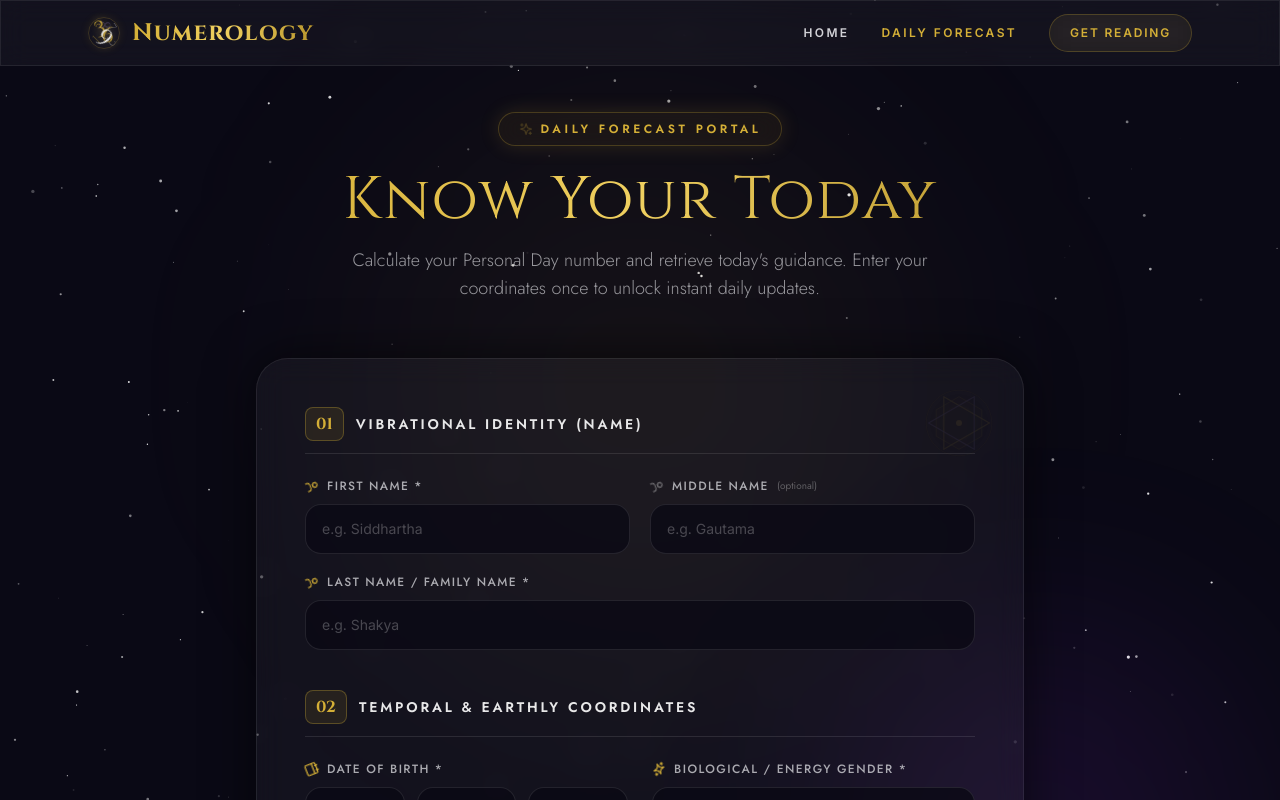
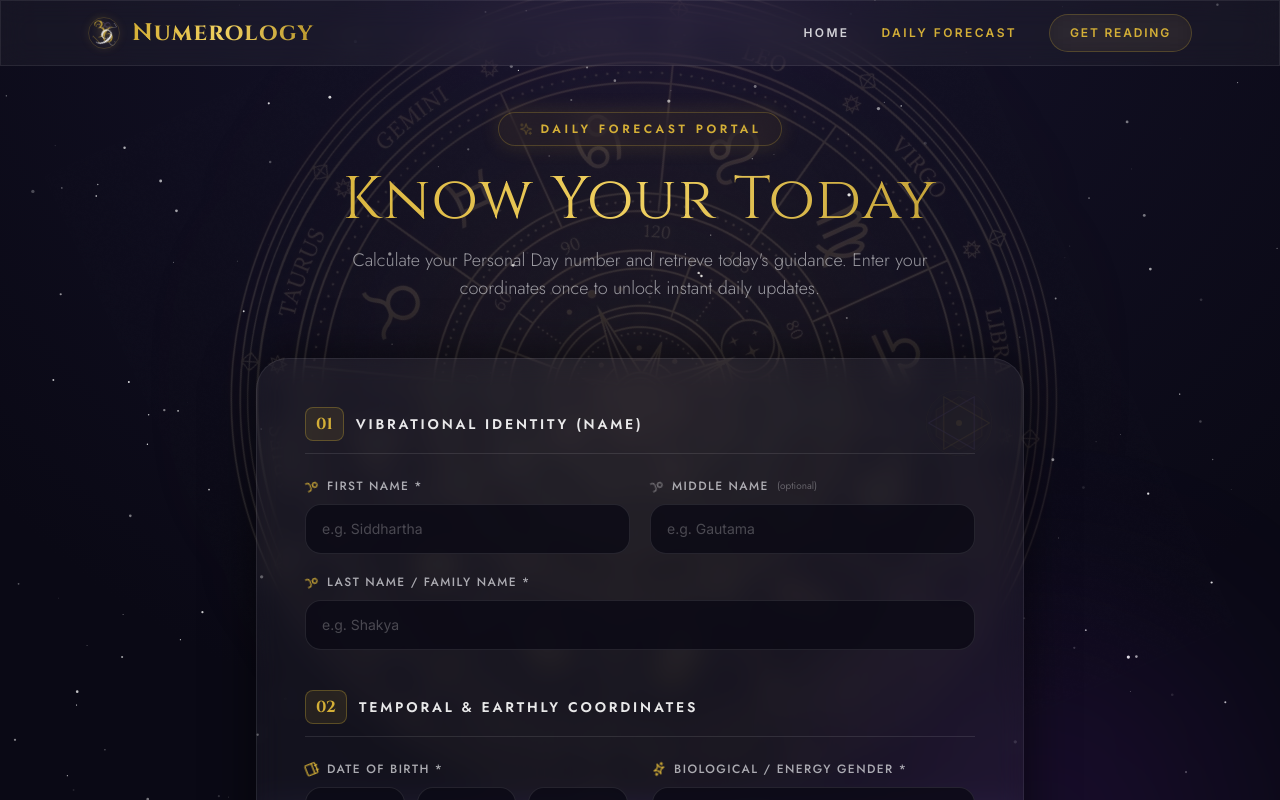
Before and after one commit to sauravbhojak/ai-numerology, a React (Vite) app in the folder frontend/: page /daily in a window 1280 px wide. Shown: the top 800 px of the page. Built offline with nearby package versions, Linux system fonts and the light colour scheme; the HTML template or start-up script is replaced by a standard one.

Commit message:
feat: add GeneratePage for report input and DailyPage placeholder

```diff
--- a/frontend/src/pages/DailyPage.tsx
+++ b/frontend/src/pages/DailyPage.tsx
@@ -177,7 +177,7 @@ export default function DailyPage() {
   const parsedSections = forecast ? parseDailyForecast(forecast.forecast) : [];
 
   return (
-    <div className="min-h-screen relative overflow-hidden bg-cosmic-black flex flex-col justify-between">
+    <div className="min-h-screen relative overflow-hidden flex flex-col justify-between">
       <StarField />
       <Navbar />
 
@@ -214,7 +214,7 @@ export default function DailyPage() {
                 initial={{ opacity: 0, y: 30 }}
                 animate={{ opacity: 1, y: 0 }}
                 transition={{ duration: 0.8, delay: 0.15 }}
-                className="glass rounded-[32px] p-6 sm:p-12 border border-cosmic-gold/20 shadow-[0_0_50px_rgba(0,0,0,0.6)] backdrop-blur-2xl relative"
+                className="glass rounded-[32px] p-6 sm:p-12 border border-cosmic-gold/20 shadow-[0_0_50px_rgba(0,0,0,0.6)] relative"
               >
                 <div className="absolute top-6 right-6 opacity-10 pointer-events-none hidden sm:block">
                   <SacredGeometry size={80} />
--- a/frontend/src/pages/GeneratePage.tsx
+++ b/frontend/src/pages/GeneratePage.tsx
@@ -104,7 +104,7 @@ export default function GeneratePage() {
   };
 
   return (
-    <div className="min-h-screen relative overflow-hidden bg-cosmic-black">
+    <div className="min-h-screen relative overflow-hidden">
       <StarField />
       <Navbar />
 
@@ -138,7 +138,7 @@ export default function GeneratePage() {
             initial={{ opacity: 0, y: 30 }}
             animate={{ opacity: 1, y: 0 }}
             transition={{ duration: 0.8, delay: 0.15 }}
-            className="glass rounded-[32px] p-6 sm:p-12 border border-cosmic-gold/20 shadow-[0_0_50px_rgba(0,0,0,0.6)] backdrop-blur-2xl relative"
+            className="glass rounded-[32px] p-6 sm:p-12 border border-cosmic-gold/20 shadow-[0_0_50px_rgba(0,0,0,0.6)] relative"
           >
             {/* Subtle corner geometry motif */}
             <div className="absolute top-6 right-6 opacity-10 pointer-events-none hidden sm:block">
```
